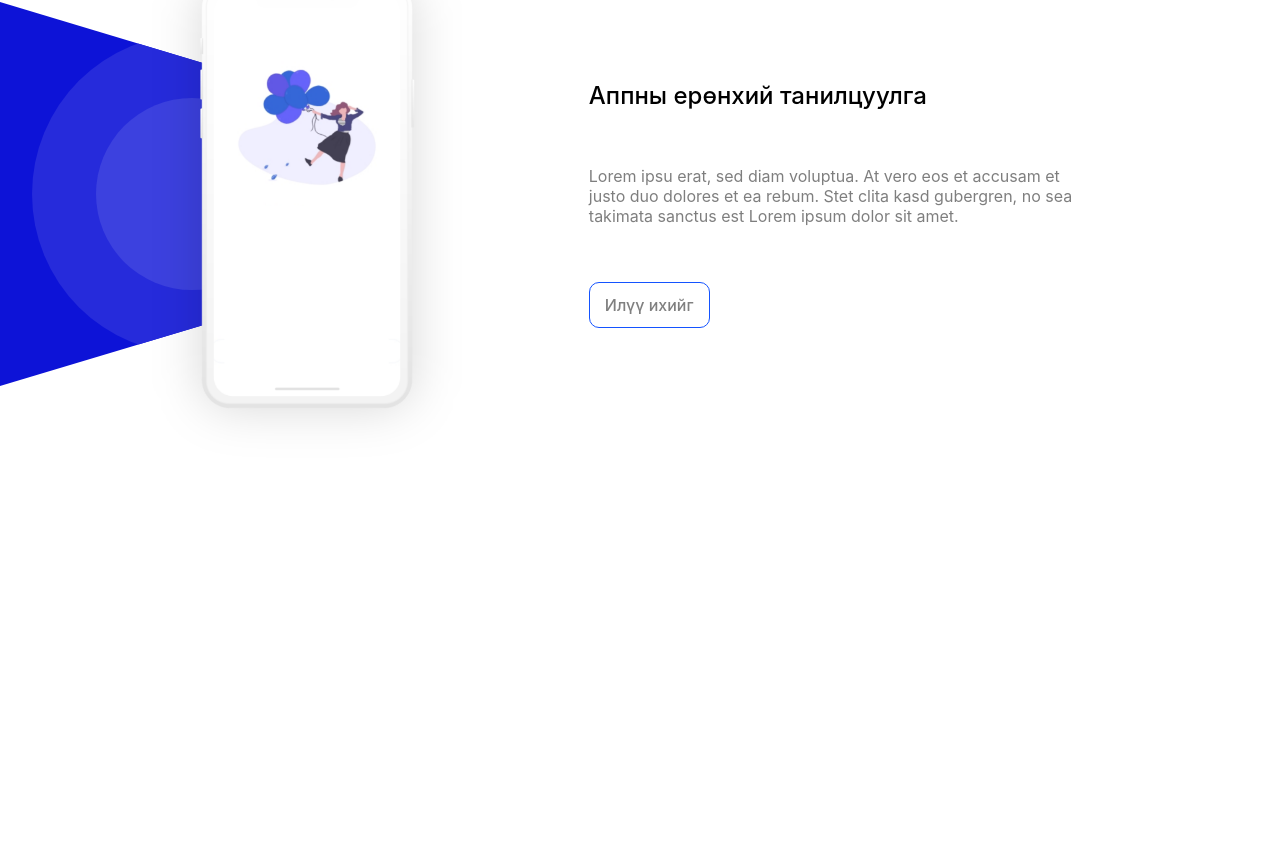
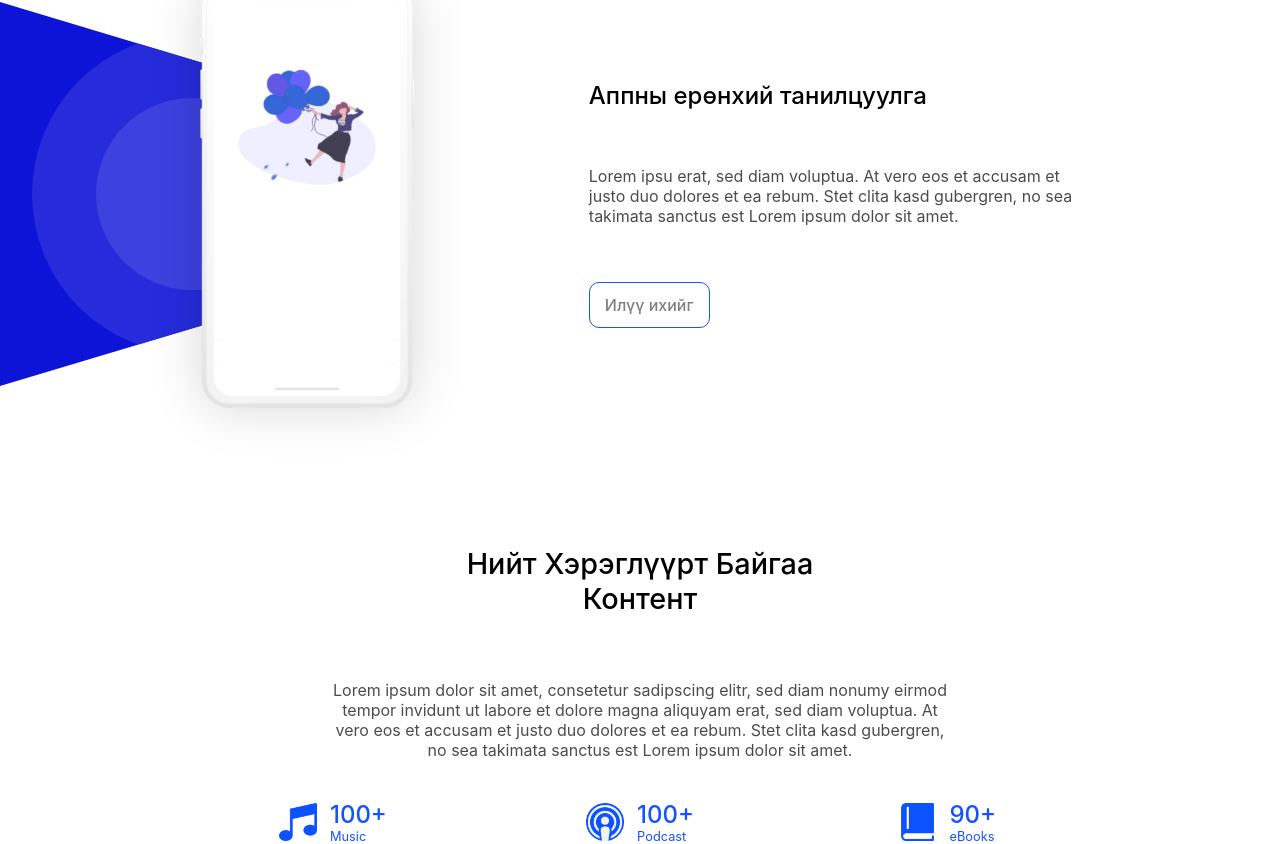
Before and after one commit to uuganbatdev/monnom-landing-page-nextjs, a Next.js app: page /landing in a window 1280 px wide. Shown: the part 1523-2367 px from the top of the page. Before the commit the page ends 2005 px from the top, so only its background shows below. Built offline with nearby package versions, Linux system fonts and the light colour scheme.

Commit message:
added landing section4

```diff
--- a/pages/landing.js
+++ b/pages/landing.js
@@ -3,6 +3,7 @@ import Head from 'next/head'
 import SectionOne from '../sections/SectionOne'
 import SectionTwo from '../sections/SectionTwo'
 import SectionThree from '../sections/SectionThree'
+import SectionFour from '../sections/SectionFour'
 
 function Landing() {
 	return(
@@ -11,6 +12,7 @@ function Landing() {
 				<SectionOne />
 				<SectionTwo />
 				<SectionThree />
+				<SectionFour />
 			</main>
 		</LandingStyled>
 	)
--- /dev/null
+++ b/sections/SectionFour.js
@@ -0,0 +1,101 @@
+import styled from '@emotion/styled'
+
+function SectionFour() {
+	return(
+		<SectionFourStyled>
+			<h2>
+				Нийт Хэрэглүүрт Байгаа Контент
+			</h2>
+			<p className='parag'>
+				Lorem ipsum dolor sit amet, consetetur sadipscing elitr, sed diam nonumy eirmod tempor invidunt ut labore et dolore magna aliquyam erat, sed diam voluptua. At vero eos et accusam et justo duo dolores et ea rebum. Stet clita kasd gubergren, no sea takimata sanctus est Lorem ipsum dolor sit amet.
+			</p>
+			<div className='cards-container'>
+				<div className='card'>
+					<div className='img-container'>
+						<img src='/music-icon.png' alt='card' />
+					</div>
+					<div className='parag-container'>
+						<p>100+</p>
+						<h3>Music</h3>
+					</div>
+				</div>
+				<div className='card'>
+					<div className='img-container'>
+						<img src='/podcast-icon.png' alt='card' />
+					</div>
+					<div className='parag-container'>
+						<p>100+</p>
+						<h3>Podcast</h3>
+					</div>
+				</div>
+				<div className='card'>
+					<div className='img-container'>
+						<img src='/book-icon.png' alt='card' />
+					</div>
+					<div className='parag-container'>
+						<p>90+</p>
+						<h3>eBooks</h3>
+					</div>
+				</div>
+			</div>
+		</SectionFourStyled>
+	)
+}
+
+const SectionFourStyled = styled.div`
+margin-top: 5vh;
+display: flex;
+flex-direction: column;
+align-items: center;
+h2 {
+	font-weight: 500;
+	font-size: 1.8rem;
+	width: 45%;
+	align-self: center;
+	text-align: center;
+}
+.parag {
+	opacity: 0.7;
+	width: 60%;
+	text-align: center;
+	margin: 5vh 0;
+}
+.cards-container {
+	width: 100%;
+	display: flex;
+	justify-content: center;
+	.card {
+		display: flex;
+		width: 30%;
+		justify-content: center;
+		.parag-container {
+			display: flex;
+			flex-direction: column;
+			align-items: flex-start;
+			justfity-content: center;
+			margin-left: 1vw;
+			p {
+				color: #1453FF;
+				font-weight: 500;
+				font-size: 1.5rem;
+				margin: 0;
+			}
+			h3 {
+				color: #1453FF;
+				margin: 0;
+				font-size: 0.8rem;
+				font-weight: 400;
+			}
+		}
+		.img-container {
+			display:flex;
+			width: 3vw;
+			img {
+				width: 100%;
+				object-fit: contain;
+			}
+		}
+	}
+}
+`
+export default SectionFour
--- a/sections/SectionThree.js
+++ b/sections/SectionThree.js
@@ -36,7 +36,7 @@ img {
 		font-weight: 500;
 	}
 	p {
-		opacity: 0.5;
+		opacity: 0.7;
 		width: 90%;
 	}
 	a {
--- a/sections/SectionTwo.js
+++ b/sections/SectionTwo.js
@@ -4,7 +4,7 @@ function SectionTwo() {
 	return(
 		<SectionTwoStyled>
 			<h2>
-				Бид таньд чанартай контентуудыг хямд үнээр санал болгож байна.
+				Би  таньд чанартай контентуудыг хямд үнээр санал болгож байна.
 			</h2>
 			<div className='cards-container'>
 				<div className='card'>
@@ -102,7 +102,7 @@ h2 {
 	}
 	p {
 		width: 50%;
-		opacity: 0.5;
+		opacity: 0.7;
 	}
 }
 `
```
